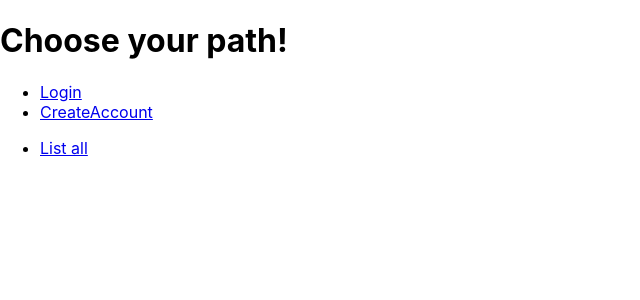
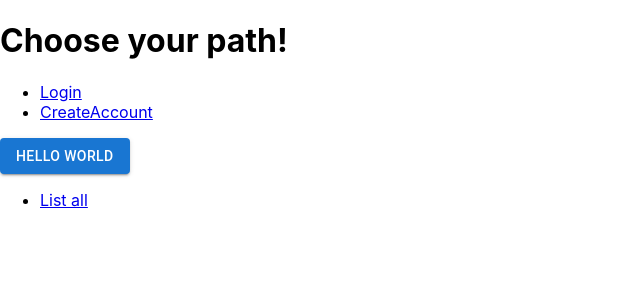
Before and after one commit to anthony-yeo/307-Gather, a React (Create React App) app in the folder frontend/: page /app in a window 1280 px wide. Shown: the top 300 px of the page, without its empty margins (0-640 px from the left). Built offline with nearby package versions, Linux system fonts and the light colour scheme; no server answers.

Commit message:
added ui library

```diff
--- a/frontend/package.json
+++ b/frontend/package.json
@@ -3,6 +3,10 @@
   "version": "0.1.0",
   "private": true,
   "dependencies": {
+    "@emotion/react": "^11.10.6",
+    "@emotion/styled": "^11.10.6",
+    "@fontsource/roboto": "^4.5.8",
+    "@mui/material": "^5.11.11",
     "@testing-library/jest-dom": "^5.16.5",
     "@testing-library/react": "^13.4.0",
     "@testing-library/user-event": "^13.5.0",
--- a/frontend/src/MainPage.js
+++ b/frontend/src/MainPage.js
@@ -1,8 +1,14 @@
 import React, { useState, useEffect } from "react";
 import { BrowserRouter, Link, Route, Routes } from "react-router-dom";
+import Button from '@mui/material/Button';
+
 function MainPage() {
   return (
+
     <div className="container">
+    <div>
+      <Button variant="contained">Hello World</Button>
+    </div>
       <BrowserRouter basename="/">
         <nav>
           <ul>
```
Also changed, not shown: 1 other file (tests, documents, lock files or other folders).
